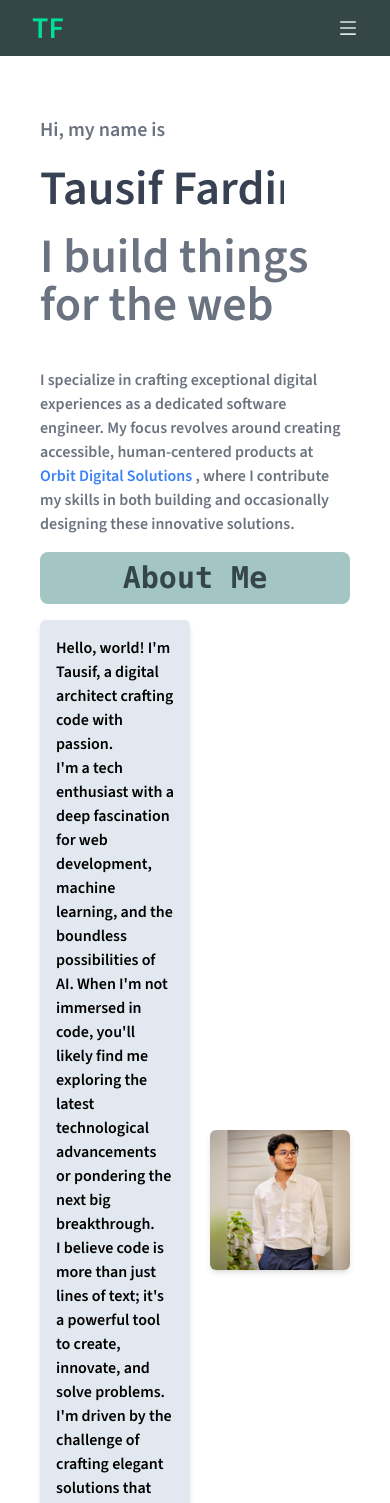
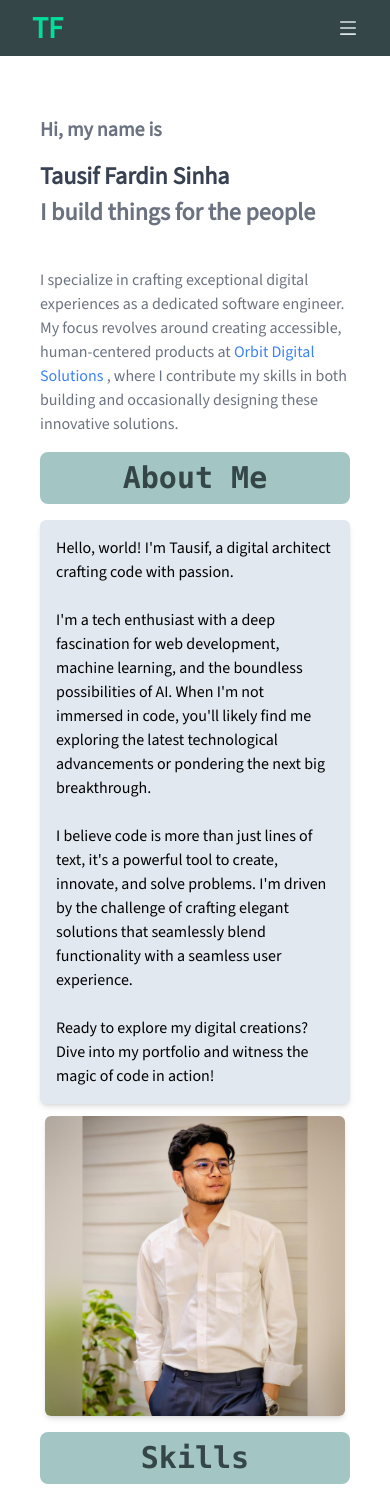
Before and after one commit to tausif-fardin/portfolio, a Next.js app: page / in a window 390 px wide. Shown: the top 1503 px of the page. Built offline with nearby package versions, Linux system fonts and the light colour scheme.

Commit message:
design update

```diff
--- a/src/app/layout.js
+++ b/src/app/layout.js
@@ -4,7 +4,7 @@ import Navbar from "@/components/nav-bar";
 import { Source_Sans_3 } from "next/font/google";
 
 const roboto = Source_Sans_3({
-  weight: "600",
+  weight: "400",
   subsets: ["latin"],
 });
 const inter = Inter({ subsets: ["latin"] });
--- a/src/components/about-me.js
+++ b/src/components/about-me.js
@@ -3,13 +3,13 @@ import Image from "next/image";
 
 const AboutMe = () => {
   return (
-    <div className="flex flex-row items-center justify-center gap-5">
-      <div className="w-2/3 flex flex-col p-4 bg-slate-200 rounded-md shadow-md items-start justify-center">
+    <div className="flex lg:flex-row mf:flex-row flex-col items-center justify-around gap-3">
+      <div className="lg:w-2/3 md:w-1/2 w-full flex flex-col p-4 bg-slate-200 rounded-md shadow-md items-start justify-center">
         <h1>
           Hello, world! I&apos;m Tausif, a digital architect crafting code with
           passion.
         </h1>
-
+        <br />
         <p>
           I&apos;m a tech enthusiast with a deep fascination for web
           development, machine learning, and the boundless possibilities of AI.
@@ -17,21 +17,21 @@ const AboutMe = () => {
           exploring the latest technological advancements or pondering the next
           big breakthrough.
         </p>
-
+        <br />
         <p>
-          I believe code is more than just lines of text; it&apos;s a powerful
+          I believe code is more than just lines of text, it&apos;s a powerful
           tool to create, innovate, and solve problems. I&apos;m driven by the
           challenge of crafting elegant solutions that seamlessly blend
           functionality with a seamless user experience.
         </p>
-
+        <br />
         <p>
           Ready to explore my digital creations? Dive into my portfolio and
           witness the magic of code in action!
         </p>
       </div>
 
-      <div className="w-2/3 justify-center flex items-center">
+      <div className="lg:w-2/3 md:w-1/2 w-full justify-center flex items-center">
         <Image
           className="rounded-md shadow-md"
           src="/dp.jpg"
--- a/src/components/header-section.js
+++ b/src/components/header-section.js
@@ -7,11 +7,11 @@ const HeaderSection = () => {
       <p className="border-r-4 border-r-white pr-5 text-xl text-gray-500 font-bold mt-5">
         Hi, my name is
       </p>
-      <h1 className="mt-5 animate-typing overflow-hidden whitespace-nowrap border-r-4 border-r-white pr-5 text-5xl text-gray-700 font-bold">
+      <h1 className="mt-4 animate-typing overflow-hidden whitespace-nowrap border-r-4 border-r-white pr-5 lg:text-5xl md:text-5xl text-2xl text-gray-700 font-bold">
         Tausif Fardin Sinha
       </h1>
-      <p className=" mt-5 border-r-4 border-r-white pr-5 text-5xl text-gray-500 font-bold">
-        I build things for the web
+      <p className=" mt-1 border-r-4 border-r-white pr-5 lg:text-5xl md:text-5xl text-2xl text-gray-500 font-bold">
+        I build things for the people
       </p>
       <p className="lg:w-1/2 text-gray-500 mt-10">
         I specialize in crafting exceptional digital experiences as a dedicated
--- a/src/components/nav-bar.js
+++ b/src/components/nav-bar.js
@@ -6,12 +6,15 @@ import {
   AiOutlineMenu,
   AiOutlineInstagram,
   AiOutlineTwitter,
+  AiOutlineGithub,
   AiOutlineLinkedin,
 } from "react-icons/ai";
+import { useRouter } from "next/navigation";
 
 const Navbar = () => {
   // State to manage the navbar's visibility
   const [nav, setNav] = useState(false);
+  const router = useRouter();
 
   // Toggle function to handle the navbar's display
   const handleNav = () => {
@@ -38,7 +41,7 @@ const Navbar = () => {
           {navItems.map((item) => (
             <li
               key={item.id}
-              className="p-2 cursor-pointer duration-300 hover:text-gray-800"
+              className="p-2 cursor-pointer duration-300 hover:text-[#A3C6C4]"
             >
               {item.text}
             </li>
@@ -53,7 +56,7 @@ const Navbar = () => {
         <ul
           className={
             nav
-              ? "fixed md:hidden left-0 top-0 w-[50%] h-full border-r border-r-gray-900 bg-slate-300 ease-in-out duration-500"
+              ? "fixed md:hidden left-0 top-0 w-[50%] h-full border-r border-r-gray-900 bg-[#354649] ease-in-out duration-500"
               : "ease-in-out w-[60%] duration-500 fixed top-0 bottom-0 left-[-100%]"
           }
         >
@@ -64,7 +67,7 @@ const Navbar = () => {
           {navItems.map((item) => (
             <li
               key={item.id}
-              className="p-2 border-b rounded-xl duration-300 hover:text-gray-900 cursor-pointer border-gray-600"
+              className="p-2 border-b duration-300 hover:text-[#A3C6C4] cursor-pointer border-[#A3C6C4]"
             >
               {item.text}
             </li>
@@ -73,13 +76,25 @@ const Navbar = () => {
       </div>
       <div className="hidden md:flex">
         <ul className="flex gap-2">
-          <li className="hover:cursor-pointer hover:text-gray-900">
-            <AiOutlineInstagram size={22} />
+          <li
+            className="hover:cursor-pointer hover:text-[#A3C6C4]"
+            onClick={() => {
+              router.push("https://github.com/tausif-fardin");
+            }}
+          >
+            <AiOutlineGithub size={22} />
           </li>
-          <li className="hover:cursor-pointer hover:text-gray-900">
+          <li className="hover:cursor-pointer hover:text-[#A3C6C4]">
             <AiOutlineTwitter size={22} />
           </li>
-          <li className="hover:cursor-pointer hover:text-gray-900">
+          <li
+            className="hover:cursor-pointer hover:text-[#A3C6C4]"
+            onClick={() =>
+              router.push(
+                "https://www.linkedin.com/in/tausif-fardin-313a45174/"
+              )
+            }
+          >
             <AiOutlineLinkedin size={22} />
           </li>
         </ul>
--- a/src/components/project-section.js
+++ b/src/components/project-section.js
@@ -13,8 +13,8 @@ const ProjectSection = ({
   const [imageError, setImageError] = useState(false);
 
   return (
-    <div className="max-w-lg mx-auto mb-8">
-      <div className="rounded-lg overflow-hidden shadow-lg">
+    <div className="max-w-lg mx-auto h-full">
+      <div className="rounded-lg overflow-hidden shadow-lg h-full flex flex-col justify-around">
         {!imageError ? (
           <Image
             className="w-full"
@@ -36,7 +36,7 @@ const ProjectSection = ({
           {i_did.length > 0 &&
             i_did.map((item, index) => <li key={index}>{item}</li>)}
         </div>
-        <div className="flex flex-wrap px-6 gap-2 mt-2">
+        <div className="flex flex-wrap px-6 gap-2 my-2">
           {techstack.length > 0 &&
             techstack.map((item, index) => (
               <span
--- a/src/components/skills.js
+++ b/src/components/skills.js
@@ -23,7 +23,7 @@ const Skills = () => {
 
   return (
     <div>
-      <div className="flex flex-wrap space-x-3 items-center justify-center">
+      <div className="flex flex-wrap space-x-3 space-y-3 items-center justify-center">
         {skills.map((skill, index) => (
           <Skill key={index} name={skill} />
         ))}
```
